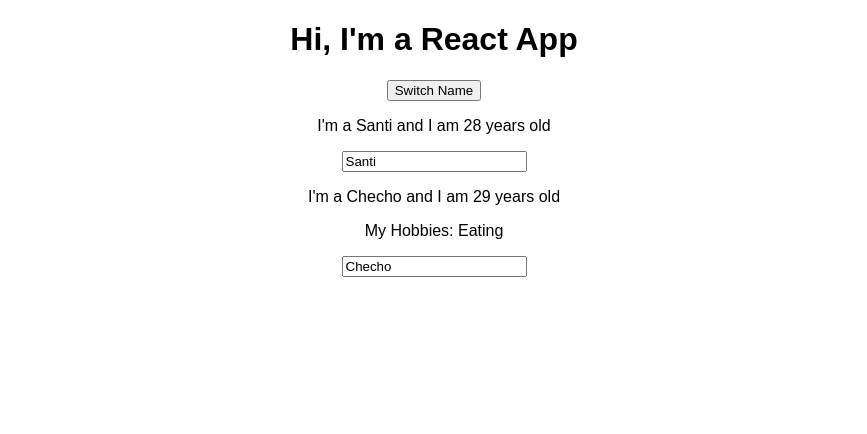
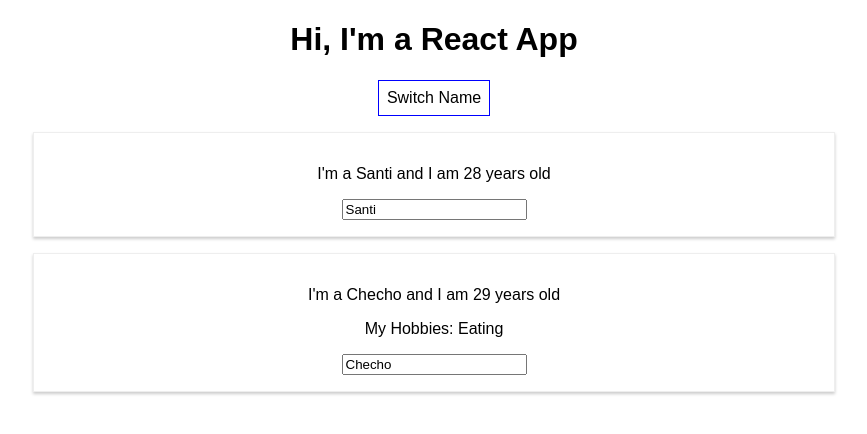
Before and after one commit to srueda27/react-complete-guide, a React (Create React App) app: page / in a window 1280 px wide. Shown: the top 434 px of the page, without its empty margins (206-1073 px from the left). Built offline with nearby package versions, Linux system fonts and the light colour scheme.

Commit message:
add styles with stylesheets and with inline-styles

```diff
--- a/src/App.js
+++ b/src/App.js
@@ -31,10 +31,20 @@
   }
 
   render() {
+    const styles = {
+      backgroundColor: 'white',
+      font: 'inherit',
+      border: '1px solid blue',
+      padding: '8px',
+      cursor: 'pointer'
+    }
+
     return (
       <div className="App" >
         <h1>Hi, I'm a React App</h1>
-        <button onClick={() => this.switchNameHandler('Santiago')}>Switch Name</button>
+        <button
+          style={styles}
+          onClick={() => this.switchNameHandler('Santiago')}>Switch Name</button>
         <Person
           name={this.state.persons[0].name}
           age={this.state.persons[0].age}
--- /dev/null
+++ b/src/Person/Person.css
@@ -0,0 +1,8 @@
+.Person {
+    width: 60%;
+    margin: 16px auto;
+    border: 1px solid #eee;
+    box-shadow: 0 2px 3px #ccc;
+    padding: 16px;
+    text-align: center;
+}
--- a/src/Person/Person.js
+++ b/src/Person/Person.js
@@ -1,8 +1,9 @@
 import React from 'react';
+import './Person.css';
 
 const person = (props) => {
     return (
-        <div>
+        <div className="Person">
             <p onClick={props.click}>I'm a {props.name} and I am {props.age} years old</p>
             <p>{props.children}</p>
             <input type="text" onChange={props.changed} defaultValue={props.name} />
```
